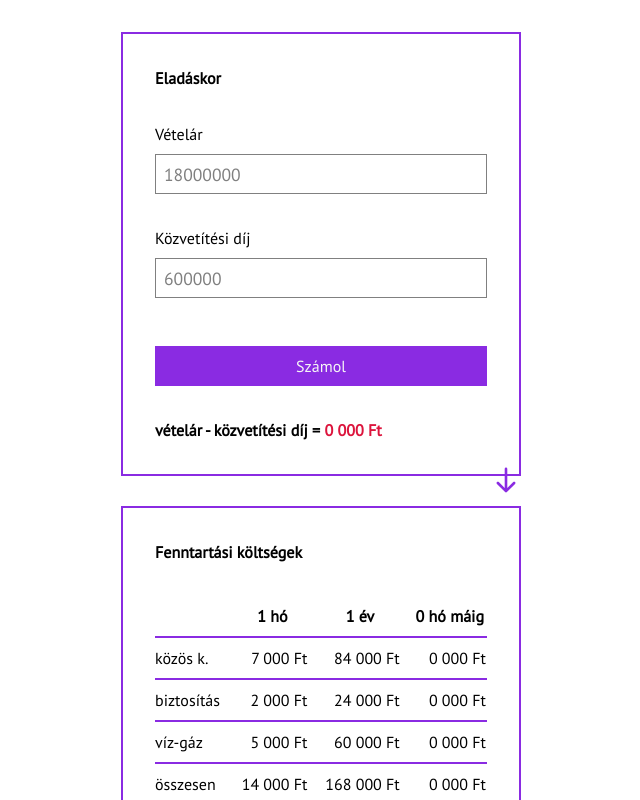
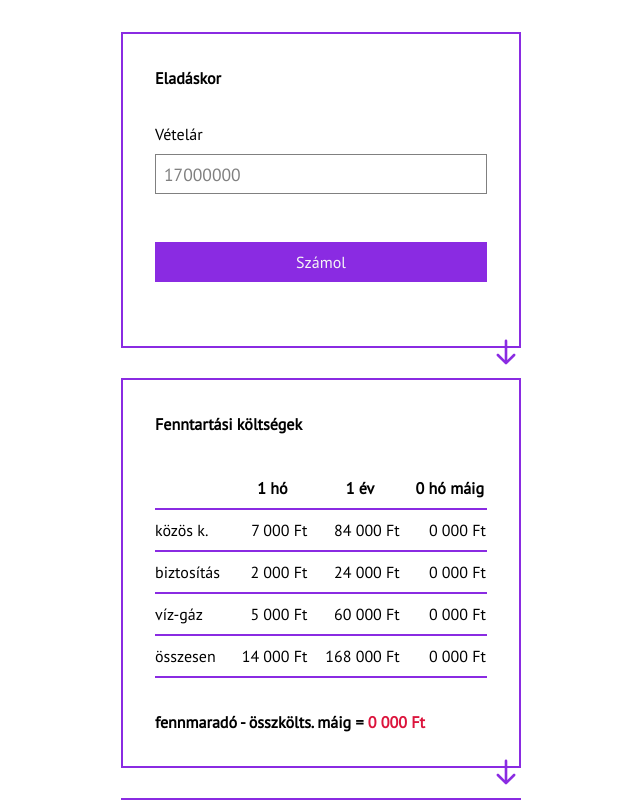
Before and after one commit to leventemo/calc, an Angular app: page / in a window 1280 px wide. Shown: the top 800 px of the page, without its empty margins (319-959 px from the left). Built offline with nearby package versions, Linux system fonts and the light colour scheme; a web font is replaced by a local one.

Commit message:
small changes

```diff
--- a/src/app/app.component.html
+++ b/src/app/app.component.html
@@ -7,16 +7,9 @@
       <input type="number" [value]="soldFor" step="100000" (input)="onChangeSoldFor($event)" />
     </div>
 
-    <div class="container">
-      <label>Közvetítési díj</label>
-      <input type="number" [value]="agentsFee" step="100000" (input)="onChangeAgentsFee($event)" />
-    </div>
-
     <div class="btn-container">
       <button (click)="calculate($event)">Számol</button>
     </div>
-    <h3>vételár - közvetítési díj = <span class="highlight">{{ sumAfterAgent | currency:'HUF':'symbol':'4.0-0':'hu'
-        }}</span></h3>
   </div>
 
   <div class="arrow">
--- a/src/app/app.component.ts
+++ b/src/app/app.component.ts
@@ -19,9 +19,7 @@ interface Expenses {
 
 export class AppComponent {
   title: string = 'Calc';
-  soldFor: number = 18000000;
-  agentsFee: number = 600000;
-  sumAfterAgent: number = 0o0;
+  soldFor: number = 17000000;
 
   startingDate: Date = new Date('2021-09-01');
   dateNow: Date = new Date();
@@ -71,23 +69,11 @@ export class AppComponent {
     this.setValuesToZero();
   }
 
-  onChangeAgentsFee(event: Event) {
-    const target = event.target as HTMLInputElement;
-    const parsedValue = parseInt(target.value);
-
-    if (!isNaN(parsedValue)) {
-      this.agentsFee = parsedValue;
-    }
-    this.setValuesToZero();
-  }
-
   calculate(event: Event): void {
     const target = event.target as HTMLInputElement;
     setTimeout(() => {
       target.blur();
     }, 1000);
-
-    this.sumAfterAgent = this.soldFor - this.agentsFee
 
     this.dateNow = new Date();
     this.elapsedTimeInMonths = Utils.getElapsedMonths(this.startingDate, this.dateNow);
@@ -97,7 +83,7 @@ export class AppComponent {
     this.gasAndWater.untilNow = this.gasAndWater.perMonth * this.elapsedTimeInMonths;
     this.allExp.untilNow = this.allExp.perMonth * this.elapsedTimeInMonths;
 
-    this.sumAfterExpenses = this.sumAfterAgent - this.allExp.untilNow;
+    this.sumAfterExpenses = this.soldFor - this.allExp.untilNow;
     this.sumPerPerson = this.sumAfterExpenses / 6;
     this.taxPerParts = this.sumPerPerson * 0.15;
     this.sumPerPersonAfterTax = this.sumPerPerson - this.taxPerParts
```
Also changed, not shown: package.json (line endings or trailing spaces), 1 other file (tests, documents, lock files or other folders).
